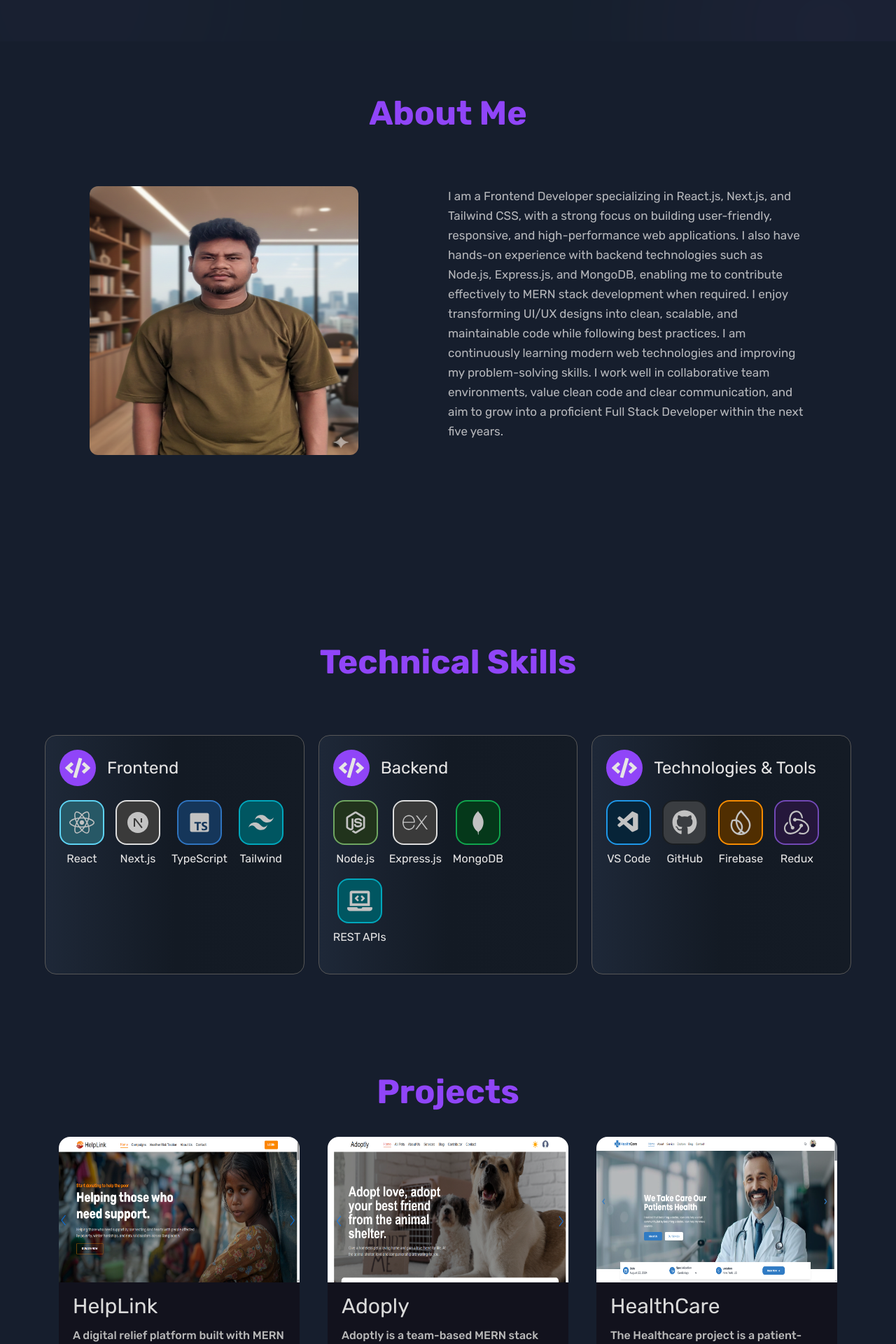
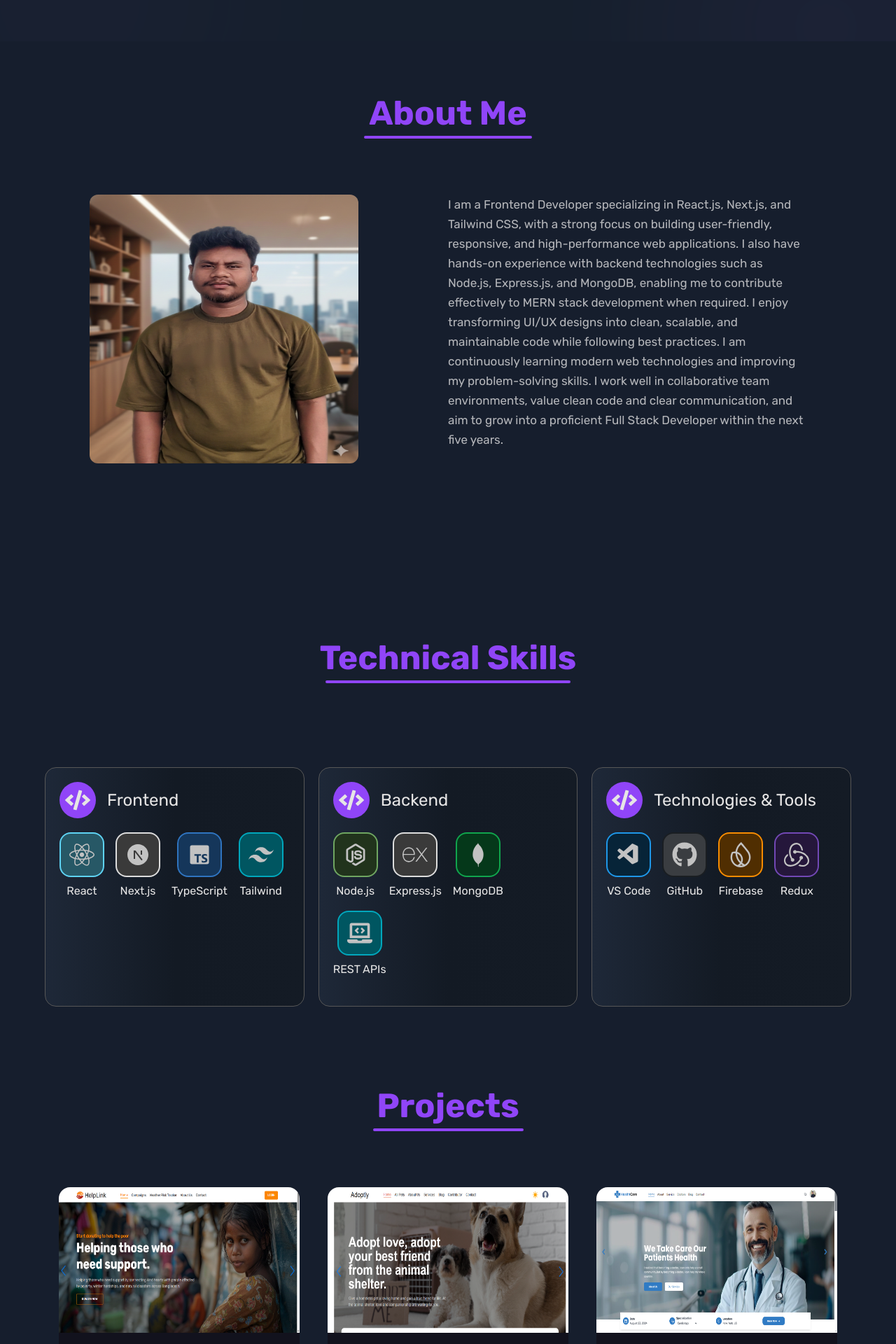
Before and after one commit to kalidashodekare14/Portfolio, a Next.js app: page / in a window 1280 px wide. Shown: the part 620-2540 px from the top of the page at 70% size. Built offline with nearby package versions, Linux system fonts and the light colour scheme.

Commit message:
All section title update

```diff
--- a/components/AboutMe.tsx
+++ b/components/AboutMe.tsx
@@ -1,12 +1,20 @@
 "use client"
 
 import Image from "next/image";
+import { motion } from "framer-motion";
 
 const AboutMe = () => {
     return (
         <div id="about" className="-mt-px bg-[#161E2D] flex flex-col justify-center items-center font-roboto">
             <div className="min-h-screen lg:max-w-5xl mx-5 pb-10">
-                <h1 className="text-5xl py-20 text-center text-[#9045F8] font-bold">About Me</h1>
+                <div className="py-20">
+                    <h1 className="text-5xl text-center text-[#9045F8] font-bold">About Me</h1>
+                    <motion.p
+                        initial={{ width: 0 }}
+                        whileInView={{ width: 240 }}
+                        transition={{ duration: 1 }}
+                        className=" m-auto border-2 mt-2 rounded-full border-[#9045F8]"></motion.p>
+                </div>
                 <div className="flex flex-col lg:flex-row justify-between">
                     <div className="lg:w-[40%]">
                         <Image className="w-96 h-96  rounded-xl" src={"/about/kalidash.jpg"} alt="Kalidash Odekare" width={500} height={300} />
--- a/components/ContactMe.tsx
+++ b/components/ContactMe.tsx
@@ -9,7 +9,14 @@ const ContactMe = () => {
     return (
         <div id='contact' className="-mt-px bg-[#161E2D] ">
             <div className="lg:h-200 max-w-6xl m-auto font-roboto">
-                <h1 className="text-5xl text-center text-[#9045F8] font-bold py-10">Contact Me</h1>
+                <div className="py-20">
+                    <h1 className="text-5xl text-center text-[#9045F8] font-bold">Contact Me</h1>
+                    <motion.p
+                        initial={{ width: 0 }}
+                        whileInView={{ width: 240 }}
+                        transition={{ duration: 1 }}
+                        className=" m-auto border-2 mt-2 rounded-full border-[#9045F8]"></motion.p>
+                </div>
                 <div className='w-full flex flex-col lg:flex-row justify-between gap-10 mt-10 pb-5'>
                     <div className='lg:w-[40%] px-5 lg:space-y-9 space-y-5 border '>
                         <div className='text-white border bg-[#12121D] border-[#bbbb] p-5 rounded-2xl space-y-1'>
--- a/components/Projects.tsx
+++ b/components/Projects.tsx
@@ -7,8 +7,15 @@ import Link from "next/link";
 const Projects = () => {
     return (
         <div id="projects" className="-mt-px bg-[#161E2D]  flex flex-col justify-center items-center">
-            <div className="lg:h-180 max-w-6xl font-roboto py-10">
-                <h1 className="text-5xl py-10 text-center text-[#9045F8] font-bold">Projects</h1>
+            <div className="lg:h-200 max-w-6xl font-roboto py-5">
+                <div className="py-20">
+                    <h1 className="text-5xl text-center text-[#9045F8] font-bold">Projects</h1>
+                    <motion.p
+                        initial={{ width: 0 }}
+                        whileInView={{ width: 215 }}
+                        transition={{ duration: 1 }}
+                        className=" m-auto border-2 mt-2 rounded-full border-[#9045F8]"></motion.p>
+                </div>
                 <div className="grid grid-cols-1 md:grid-cols-2 lg:grid-cols-3 gap-10 px-5">
                     <motion.div
                         whileHover={{
--- a/components/TechnicalSkill.tsx
+++ b/components/TechnicalSkill.tsx
@@ -13,7 +13,14 @@ const TechnicalSkill = () => {
     return (
         <div id="skills" className="-mt-px bg-[#161E2D] lg:h-150 flex flex-col justify-center items-center">
             <div className="lg:max-w-6xl mx-5 font-roboto">
-                <h2 className="text-5xl py-10 text-center text-[#9045F8] font-bold">Technical Skills</h2>
+                <div className="py-20">
+                    <h1 className="text-5xl text-center text-[#9045F8] font-bold">Technical Skills</h1>
+                    <motion.p
+                        initial={{ width: 0 }}
+                        whileInView={{ width: 350 }}
+                        transition={{ duration: 1 }}
+                        className=" m-auto border-2 mt-2 rounded-full border-[#9045F8]"></motion.p>
+                </div>
                 <div className="grid grid-cols-1 md:grid-cols-2 lg:grid-cols-3 gap-5 my-10">
                     <motion.div
                         initial={{
```
